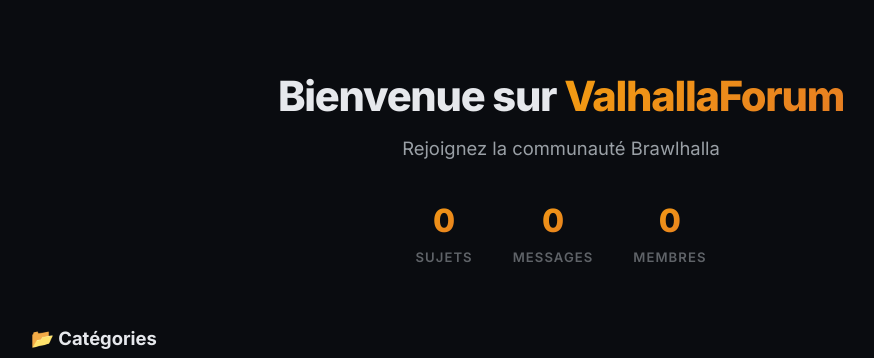
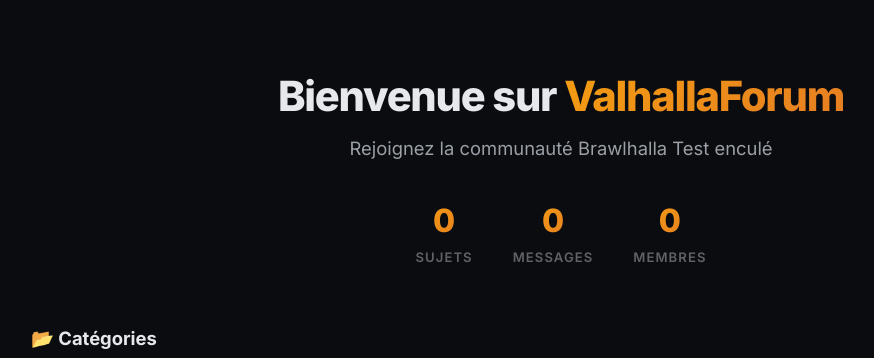
Before and after one commit to anthonyb240/Projets, a Flask app: page / in a window 1280 px wide. Shown: the part 65-423 px from the top of the page, without its empty margins (79-953 px from the left). Run offline with Flask 3, Linux system fonts and the light colour scheme; data that the repository does not hold is empty; some libraries are stand-ins or nearby versions.

Commit message:
test deploy green blue

```diff
--- a/templates/index.html
+++ b/templates/index.html
@@ -6,7 +6,7 @@
 <section class="hero">
     <div class="hero-content">
         <h1 class="hero-title">Bienvenue sur <span class="gradient-text">ValhallaForum</span></h1>
-        <p class="hero-subtitle">Rejoignez la communauté Brawlhalla
+        <p class="hero-subtitle">Rejoignez la communauté Brawlhalla Test enculé
         </p>
         <div class="hero-stats">
             <div class="stat-item">
```
